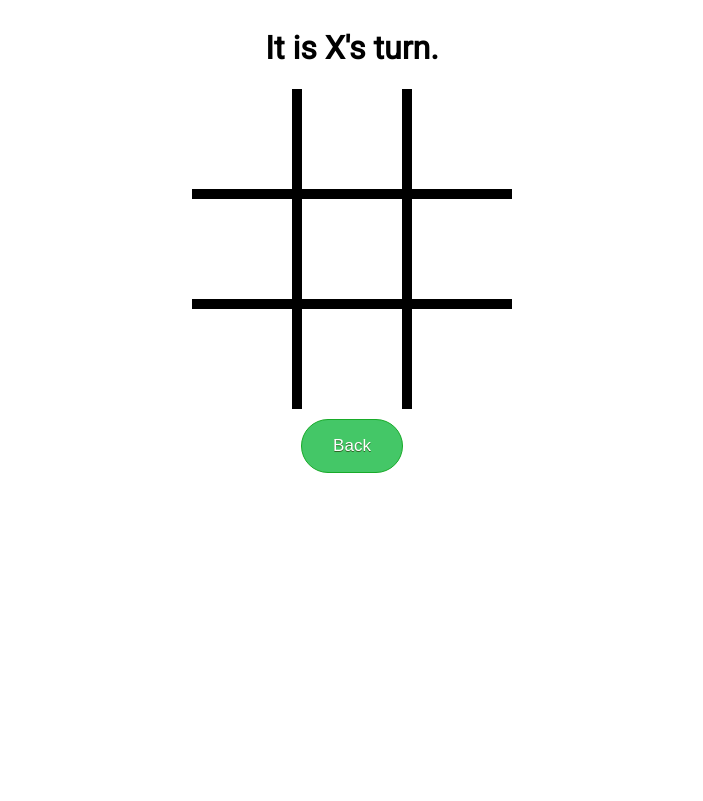
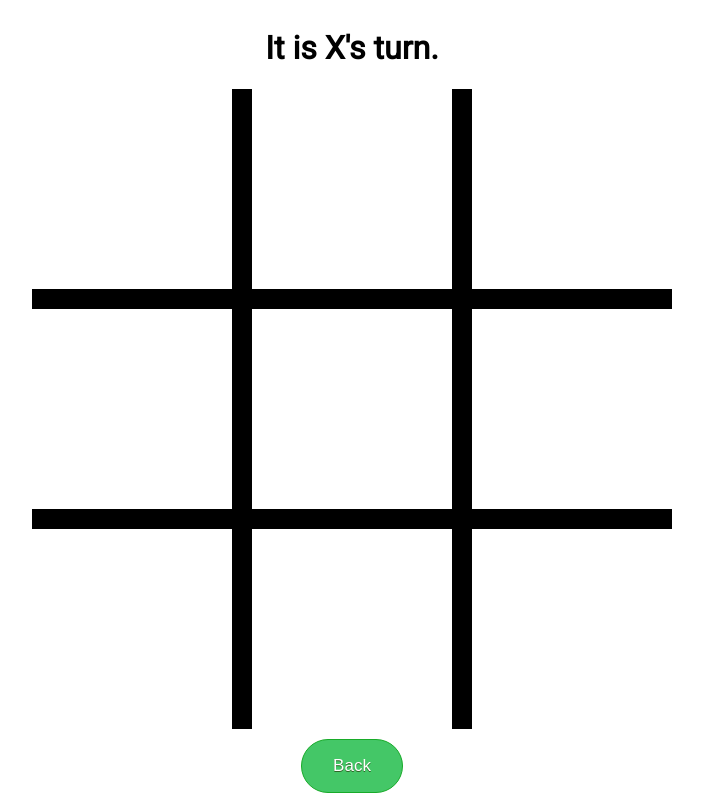
Before and after one commit to mcglonelevi/TicTacToe, a React (Create React App) app: page / in a window 1280 px wide. Shown: the whole page, without its empty margins (288-991 px from the left). Built offline with nearby package versions, Linux system fonts and the light colour scheme.

Commit message:
add responsive styling

```diff
--- a/src/App.css
+++ b/src/App.css
@@ -1,6 +1,13 @@
 :root {
   --tile-size: 100px;
   --gap-size: 10px;
+}
+
+@media screen and (min-width: 800px) {
+  :root {
+    --tile-size: 200px;
+    --gap-size: 20px;
+  }
 }
 
 * {
```
